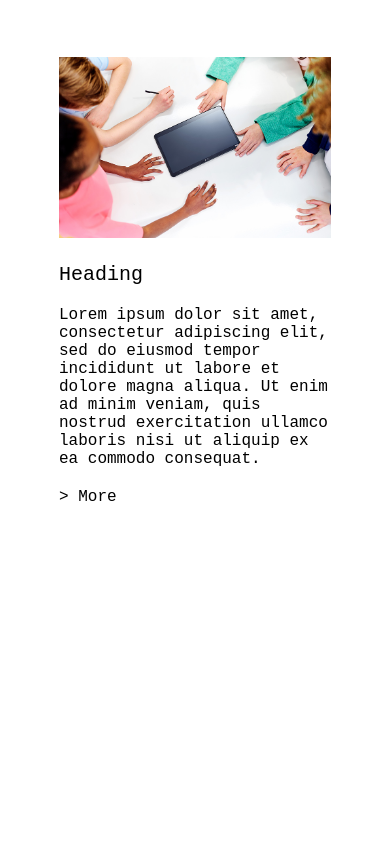
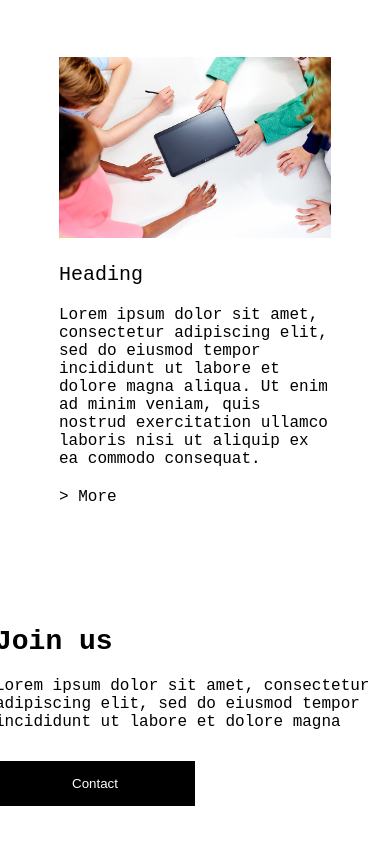
Before and after one commit to ChristianPaoloDagdag/fujitsu-coding-challenge, a React (Create React App) app: page / in a window 390 px wide. Shown: the part 4208-5052 px from the top of the page. Before the commit the page ends 4774 px from the top, so only its background shows below. Built offline with nearby package versions, Linux system fonts and the light colour scheme.

Commit message:
feat: create ContactUsSection, responsive

```diff
--- /dev/null
+++ b/src/pages/Home/JoinUsSection/index.jsx
@@ -0,0 +1,21 @@
+import React from 'react';
+import * as S from './styles';
+import Contact from '../../../assets/Background/bg_contact.jpg';
+
+export default function JoinUsSection() {
+  return (
+    <S.Container>
+      <S.TextContainer>
+        <S.TextTitle>Join us</S.TextTitle>
+        <S.TextContent>
+          Lorem ipsum dolor sit amet, consectetur adipiscing elit, sed do
+          eiusmod tempor incididunt ut labore et dolore magna
+        </S.TextContent>
+        <S.ButtonContainer>
+          <S.Button>Contact</S.Button>
+        </S.ButtonContainer>
+      </S.TextContainer>
+      <S.Image src={Contact} />
+    </S.Container>
+  );
+}
--- /dev/null
+++ b/src/pages/Home/JoinUsSection/styles.jsx
@@ -0,0 +1,61 @@
+import styled from 'styled-components';
+
+export const Container = styled.div`
+  align-items: center;
+  display: flex;
+  flex-direction: row;
+  gap: 60px;
+  padding-bottom: 60px;
+  padding-top: 60px;
+  width: 100%;
+`;
+
+export const TextContainer = styled.div`
+  margin-left: 80px;
+  width: 50%;
+
+  @media (max-width: 1016px) {
+    align-items: center;
+    display: flex;
+    flex-direction: column;
+    margin-left: 0px;
+    width: 100%;
+  }
+`;
+
+export const TextTitle = styled.div`
+  font-size: 28px;
+  font-weight: ${(props) => props.theme.fontWeight.bold};
+  margin-bottom: 20px;
+  width: 400px;
+`;
+
+export const TextContent = styled.div`
+  margin-bottom: 30px;
+  width: 400px;
+  word-break: break-word;
+`;
+
+export const ButtonContainer = styled.div`
+  width: 400px;
+`;
+
+export const Button = styled.button`
+  background-color: black;
+  border: none;
+  color: white;
+  display: inline-block;
+  padding: 15px 50px;
+  text-align: center;
+  text-decoration: none;
+  width: 200px;
+`;
+
+export const Image = styled.img`
+  margin-right: 80px;
+  width: 50%;
+
+  @media (max-width: 1016px) {
+    display: none;
+  }
+`;
--- a/src/pages/Home/index.jsx
+++ b/src/pages/Home/index.jsx
@@ -4,6 +4,7 @@ import PageTitle from './PageTitle';
 import VideoSection from './VideoSection';
 import InfoSection from './InfoSection';
 import MoreInfoSection from './MoreInfoSection';
+import JoinUsSection from './JoinUsSection';
 
 export default function Home() {
   return (
@@ -12,6 +13,7 @@ export default function Home() {
       <VideoSection />
       <InfoSection />
       <MoreInfoSection />
+      <JoinUsSection />
     </Container>
   );
 }
```
